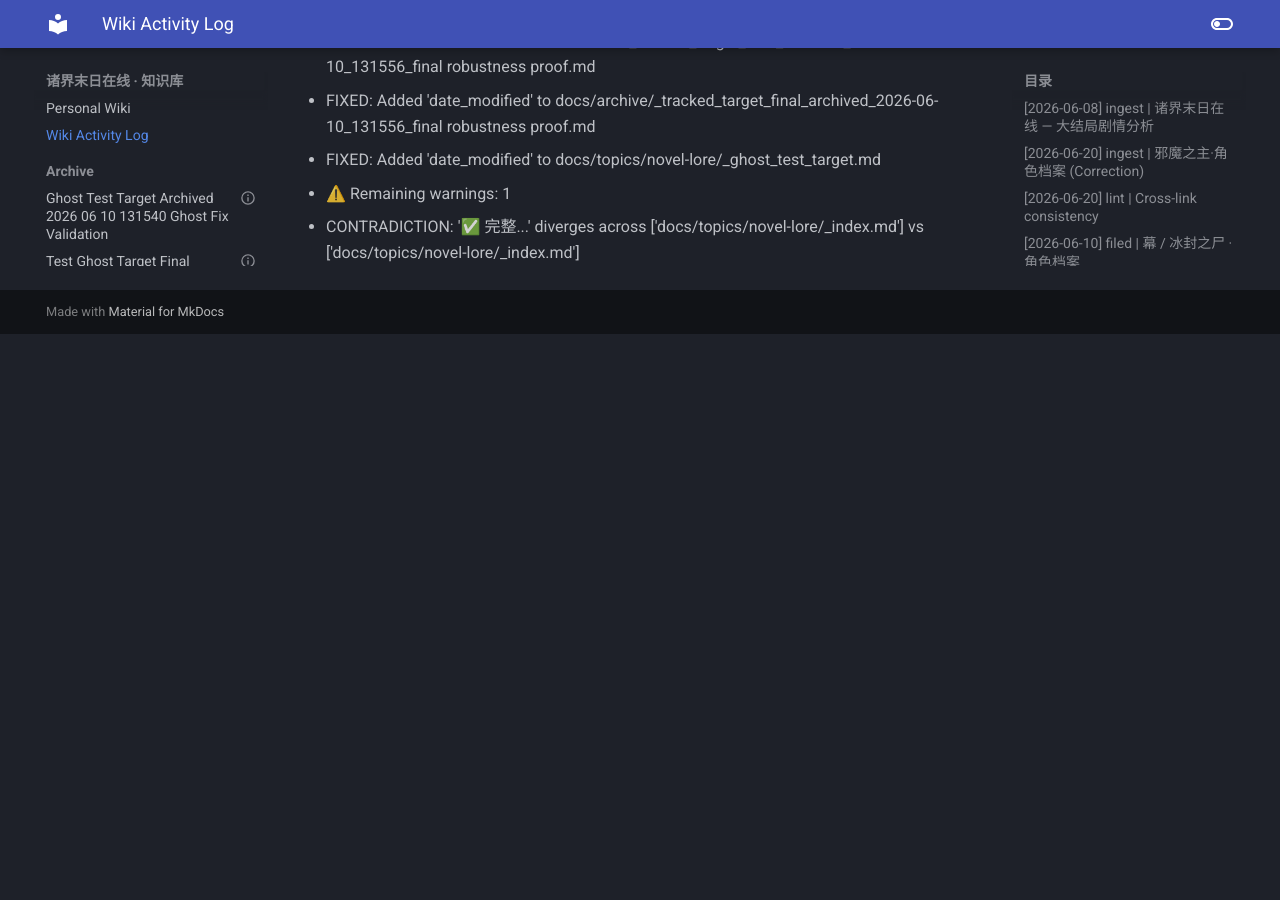
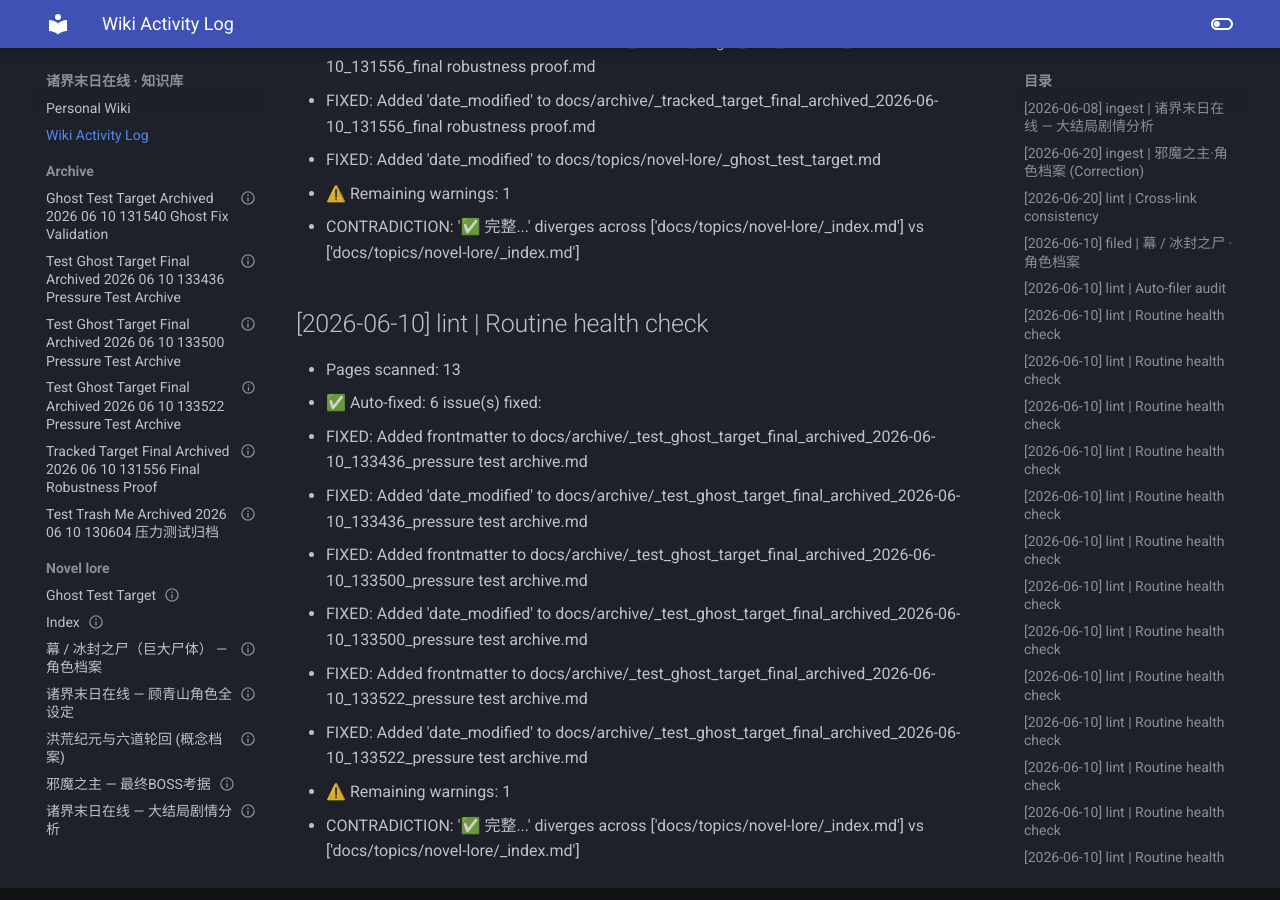
Before and after one commit to Zack3155/llm-wiki, an MkDocs documentation site: the page built from docs/log.md, in a window 1280 px wide and 900 px high, scrolled down 5394 px. Built offline with MkDocs 1.6.1 and Material for MkDocs 9.7.7, drawn with Linux system fonts in a browser that asks for light colours; before the commit the page ends 5728 px from its top, so only the background shows below that.

Commit message:
🤖 Wiki Linter Auto-Commit: 2026-06-10 13:48:31

```diff
--- a/docs/log.md
+++ b/docs/log.md
@@ -127,3 +127,15 @@
   - FIXED: Added 'date_modified' to docs/topics/novel-lore/_ghost_test_target.md
 - ⚠️ Remaining warnings: 1
   - CONTRADICTION: '✅ 完整...' diverges across ['docs/topics/novel-lore/_index.md'] vs ['docs/topics/novel-lore/_index.md']
+
+## [2026-06-10] lint | Routine health check
+- Pages scanned: 13
+- ✅ Auto-fixed: 6 issue(s) fixed:
+  - FIXED: Added frontmatter to docs/archive/_test_ghost_target_final_archived_2026-06-10_133436_pressure test archive.md
+  - FIXED: Added 'date_modified' to docs/archive/_test_ghost_target_final_archived_2026-06-10_133436_pressure test archive.md
+  - FIXED: Added frontmatter to docs/archive/_test_ghost_target_final_archived_2026-06-10_133500_pressure test archive.md
+  - FIXED: Added 'date_modified' to docs/archive/_test_ghost_target_final_archived_2026-06-10_133500_pressure test archive.md
+  - FIXED: Added frontmatter to docs/archive/_test_ghost_target_final_archived_2026-06-10_133522_pressure test archive.md
+  - FIXED: Added 'date_modified' to docs/archive/_test_ghost_target_final_archived_2026-06-10_133522_pressure test archive.md
+- ⚠️ Remaining warnings: 1
+  - CONTRADICTION: '✅ 完整...' diverges across ['docs/topics/novel-lore/_index.md'] vs ['docs/topics/novel-lore/_index.md']
```
